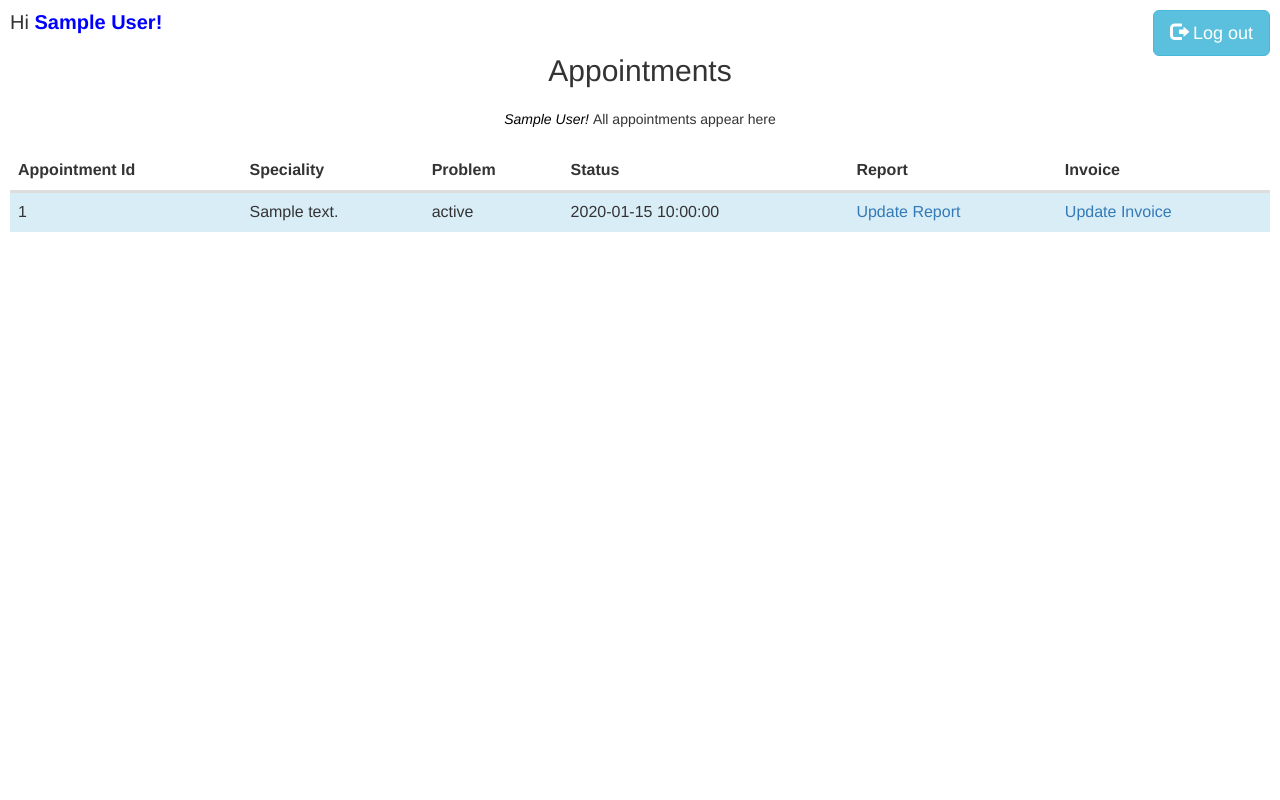
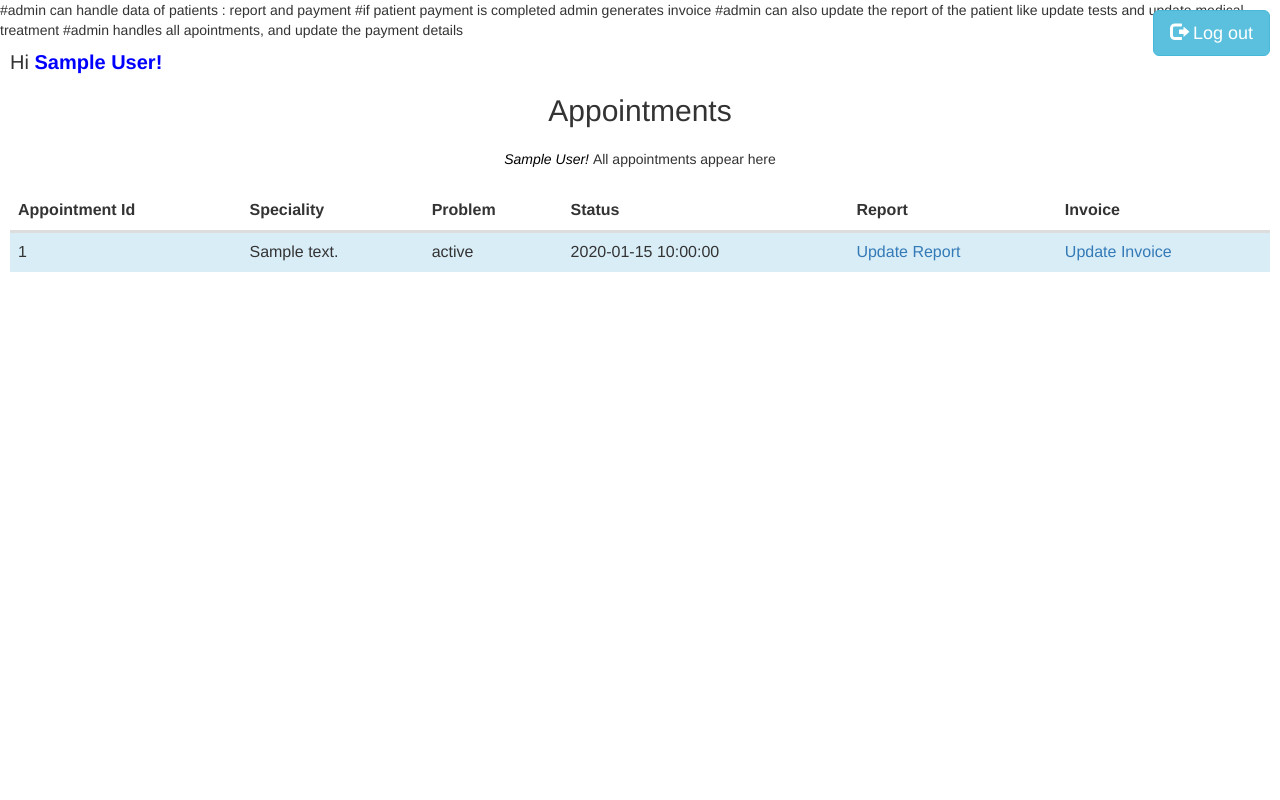
Before and after one commit to naveenshukla/healthcare-system, a PHP site: page /admin.php in a window 1280 px wide. Run offline with PHP 8.4, Linux system fonts and the light colour scheme; the visitor is signed in with stand-in values (Sample User, id 1); tables that the repository leaves empty or names only in its code hold one stand-in row (values such as "Sample post"); some libraries are stand-ins or nearby versions.

Commit message:
Update admin.php
Added comments

```diff
--- a/admin.php
+++ b/admin.php
@@ -1,3 +1,8 @@
+#admin can handle data of patients : report and payment
+#if patient payment is completed admin generates invoice
+#admin can also update the report of the patient like update tests and update medical treatment
+#admin handles all apointments, and update the payment details
+
 <html>
 <head>
 <link rel="stylesheet" href="https://fonts.googleapis.com/icon?family=Material+Icons">
```
